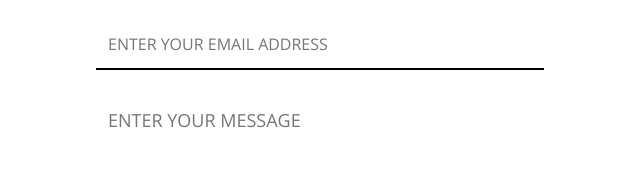
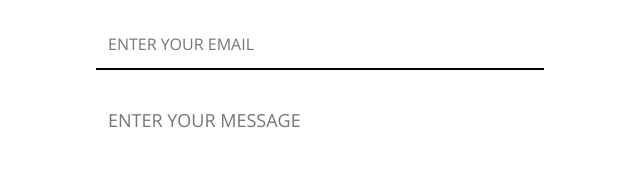
Before and after one commit to LeenAlsharafi/Test1, a plain HTML site: page index.html in a window 1280 px wide. Shown: the part 3395-3587 px from the top of the page, 310-950 px from the left. Drawn offline with nearby package versions, Linux system fonts and the light colour scheme.

Commit message:
Update index.html

```diff
--- a/index.html
+++ b/index.html
@@ -186,7 +186,7 @@
     {% endfor %} -->
     <form action="" method="post" class="contact-form">
         <input  type="text" id="name" name="name" placeholder="ENTER YOUR NAME"> <br>
-        <input type="email" id="email" name="email" placeholder="ENTER YOUR EMAIL ADDRESS"> <br>
+        <input type="email" id="email" name="email" placeholder="ENTER YOUR EMAIL"> <br>
         <textarea type="text" id="msg" name="msg" placeholder="ENTER YOUR MESSAGE" rows="8" style="font-size: 18px;"></textarea> <br>
         <input type="submit" value="SUBMIT">
     </form>
```
